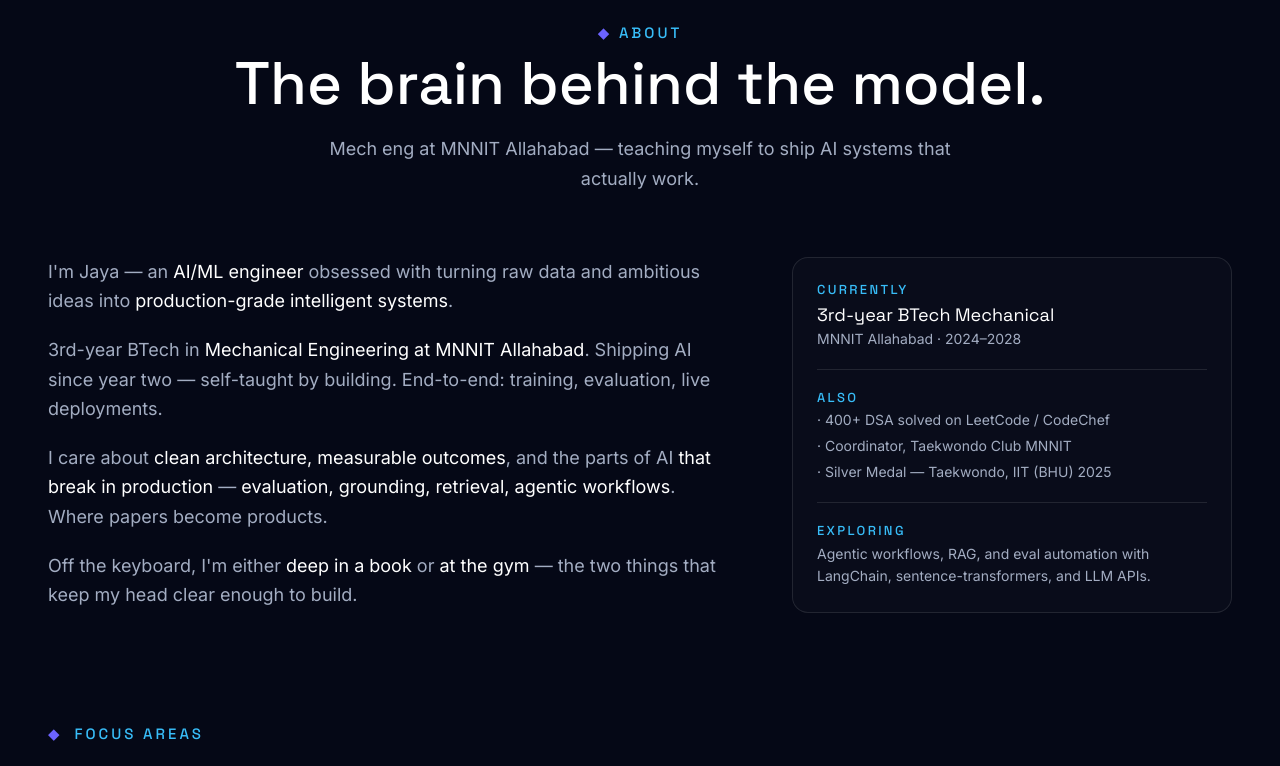
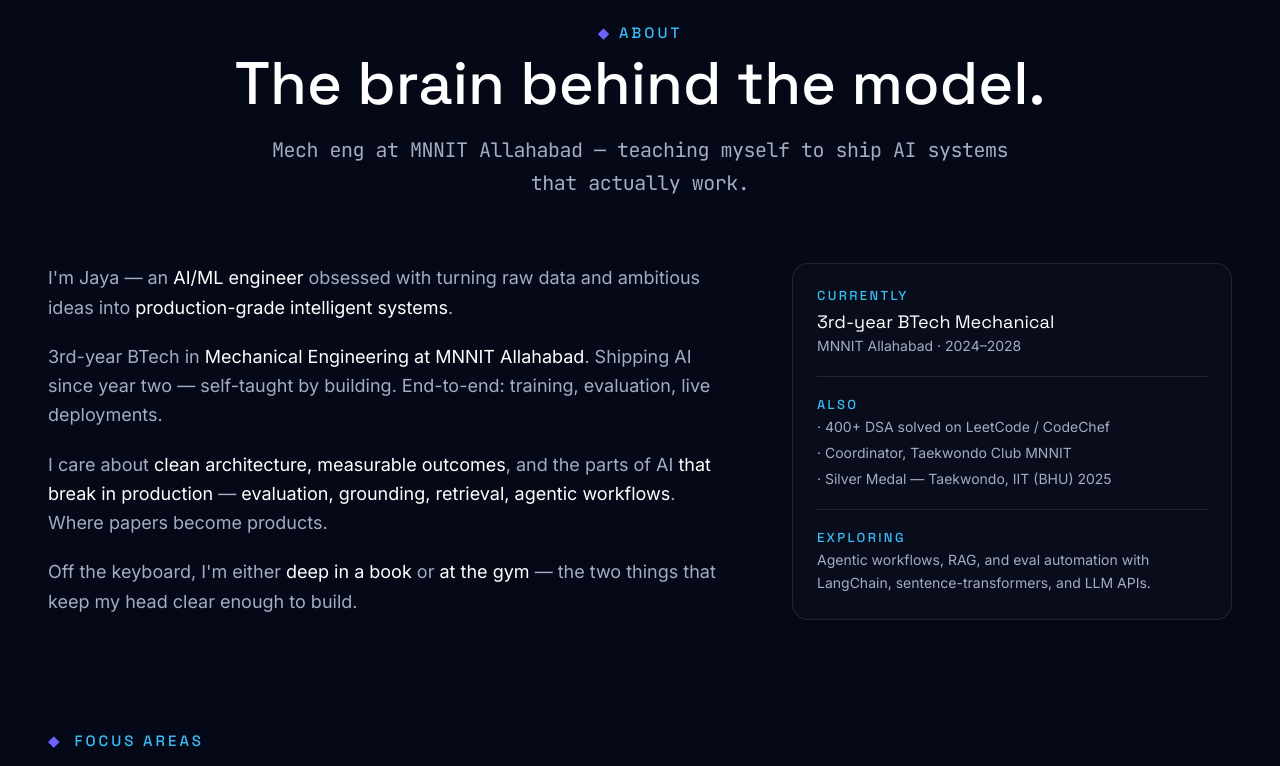
Before and after one commit to Jaya242/mission-universe, a React (Vite) app: page / in a window 1280 px wide. Shown: the part 1520-2286 px from the top of the page. Built offline with nearby package versions, Linux system fonts and the light colour scheme.

Commit message:
Style section subtitles in JetBrains Mono, bump to text-xl
Swaps the default body font for font-mono to match the site's
terminal/space aesthetic, widens the max-width to give mono
glyphs breathing room, and tightens tracking so mono doesn't
feel loose at the larger size.

```diff
--- a/src/components/Section.jsx
+++ b/src/components/Section.jsx
@@ -13,7 +13,7 @@ export default function Section({ id, eyebrow, title, sub, children, className =
             <h2 className="font-head text-4xl md:text-5xl lg:text-6xl font-medium leading-[1.1]">{title}</h2>
           )}
           {sub && (
-            <p className="text-dim text-lg mt-5 max-w-2xl mx-auto leading-relaxed">{sub}</p>
+            <p className="font-mono text-dim text-xl mt-5 max-w-3xl mx-auto leading-relaxed tracking-tight">{sub}</p>
           )}
         </div>
       )}
```
